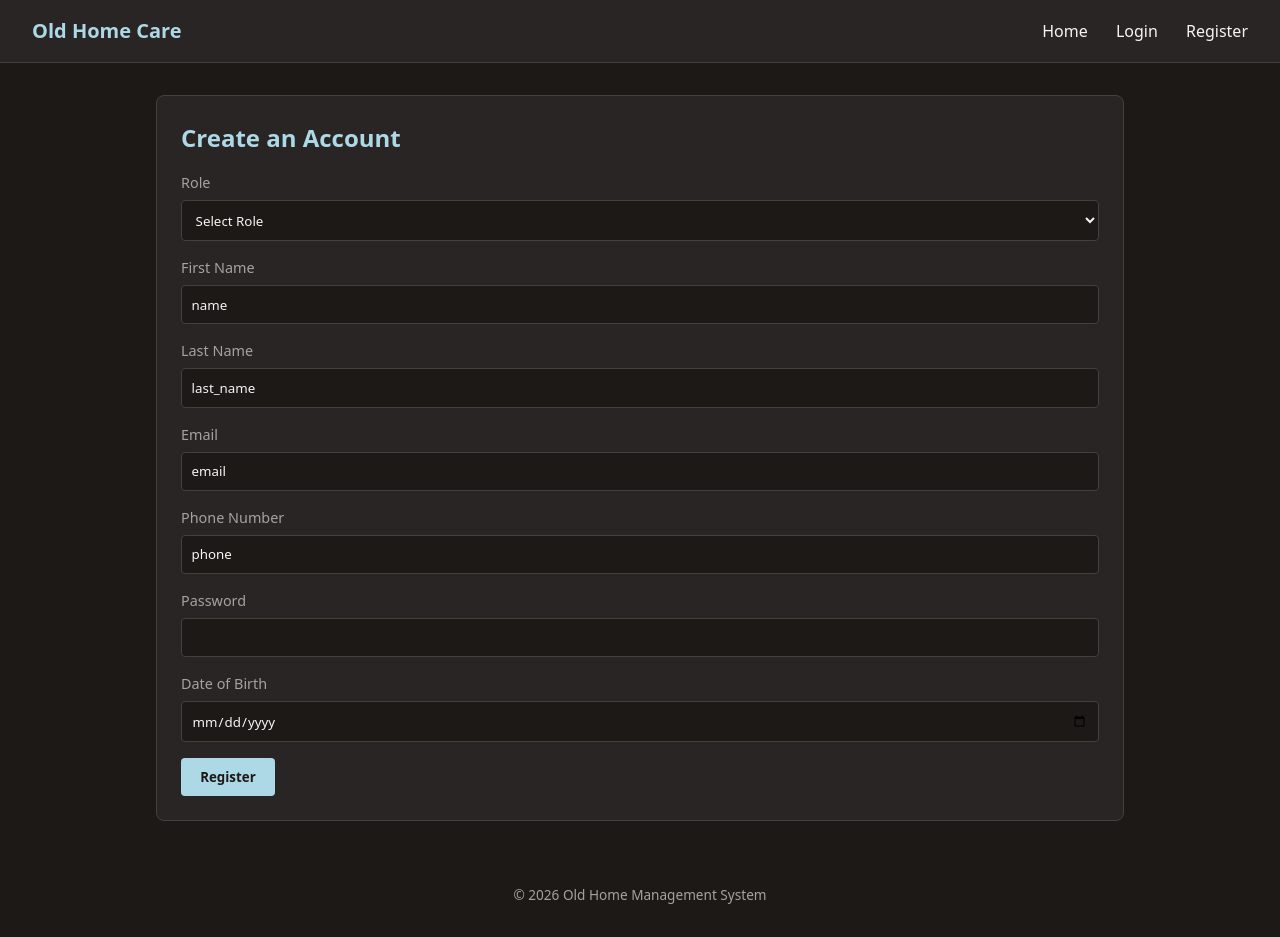
After one commit to PacIsGod96/Old_Home_Management_System, a Laravel app: page /register in a window 1280 px wide. The commit adds this page. Run offline with Laravel 12, Linux system fonts and the light colour scheme; parts of the project's set-up code (start-up, migrations or seed data) failed here and were passed over.

Commit message:
Update styles and create registration page with form functionality and added route for the register page.

```diff
--- a/Old_Home_Management_System/public/css/style.css
+++ b/Old_Home_Management_System/public/css/style.css
@@ -1,10 +1,10 @@
 :root {
-    --bg-main: #1c1917;       /* Deep warm charcoal */
-    --bg-card: #292524;       /* Warm dark brown-gray */
-    --text-main: #f5f5f4;     /* Soft off-white */
-    --text-muted: #a8a29e;    /* Warm gray */
-    --accent: #d97706;        /* Warm amber accent */
-    --accent-hover: #b45309;
+    --bg-main: #1c1917;
+    --bg-card: #292524;
+    --text-main: #f5f5f4;
+    --text-muted: #a8a29e;
+    --accent: lightblue;
+    --accent-hover: #7dd3fc;
     --border: #44403c;
     --success: #15803d;
     --danger: #b91c1c;
@@ -94,7 +94,7 @@ input:focus, select:focus, textarea:focus {
 /* Buttons */
 .btn {
     background-color: var(--accent);
-    color: #fff;
+    color: #1c1917;
     border: none;
     padding: 0.6rem 1.2rem;
     border-radius: 4px;
--- /dev/null
+++ b/Old_Home_Management_System/resources/views/layouts/register.blade.php
@@ -0,0 +1,85 @@
+@extends('layouts.header_footer')
+
+@section('title', 'Register')
+
+@section('content')
+<div class="card">
+    <h2>Create an Account</h2>
+    <form action="/register" method="POST">
+        @csrf
+        <div class="form-group">
+            <label for="role">Role</label>
+            <select id="role" name="role" required>
+                <option value="">Select Role</option>
+                <option value="Admin">Admin</option>
+                <option value="Supervisor">Supervisor</option>
+                <option value="Doctor">Doctor</option>
+                <option value="Employee">Employee</option>
+                <option value="Caregiver">Caregiver</option>
+                <option value="Patient">Patient</option>
+                <option value="Family Member">Family Member</option>
+            </select>
+        </div>
+
+        <div class="form-group">
+            <label for="name">First Name</label>
+            <input type="text" id="name" name="name" value="name" required>
+        </div>
+        <div class="form-group">
+            <label for="last_name">Last Name</label>
+            <input type="text" id="last_name" name="last_name" value="last_name" required>
+        </div>
+        <div class="form-group">
+            <label for="email">Email</label>
+            <input type="email" id="email" name="email" value="email" required>
+        </div>
+        <div class="form-group">
+            <label for="phone">Phone Number</label>
+            <input type="tel" id="phone" name="phone" value="phone" required>
+        </div>
+        <div class="form-group">
+            <label for="password">Password</label>
+            <input type="password" id="password" name="password" required>
+        </div>
+        <div class="form-group">
+            <label for="dob">Date of Birth</label>
+            <input type="date" id="dob" name="dob" value="dob" required>
+        </div>
+
+        <!-- if the Patient role is picked -->
+        <div id="patient-fields" style="display: none;">
+            <div class="form-group">
+                <label for="family_code">Family Code</label>
+                <input type="text" id="family_code" name="family_code" value="family_code">
+            </div>
+
+            <div class="form-group">
+                <label for="emergency_contact">Emergency Contact</label>
+                <input type="tel" id="emergency_contact" name="emergency_contact" value="emergency_contact">
+            </div>
+
+            <div class="form-group">
+                <label for="emergency_contact_relation">Relation of Emergency Contact</label>
+                <input type="text" id="emergency_contact_relation" name="emergency_contact_relation" value="emergency_contact_relation">
+            </div>
+        </div>
+
+        <button type="submit" class="btn">Register</button>
+    </form>
+</div>
+
+<script>
+    const roleSelect = document.getElementById('role');
+    const patientFields = document.getElementById('patient-fields');
+    const patientInputs = patientFields.querySelectorAll('input');
+
+    function togglePatientFields() {
+        const isPatient = roleSelect.value === 'Patient';
+        patientFields.style.display = isPatient ? 'block' : 'none';
+        patientInputs.forEach(input => input.required = isPatient);
+    }
+
+    roleSelect.addEventListener('change', togglePatientFields);
+    togglePatientFields();
+</script>
+@endsection
--- a/Old_Home_Management_System/routes/web.php
+++ b/Old_Home_Management_System/routes/web.php
@@ -5,3 +5,7 @@ use Illuminate\Support\Facades\Route;
 Route::get('/', function () {
     return view('home');
 });
+
+Route::get('/register', function () {
+    return view('layouts.register');
+});
```
Also changed, not shown: Old_Home_Management_System/resources/views/home.blade.php (+5 -3 lines), 1 other file.
